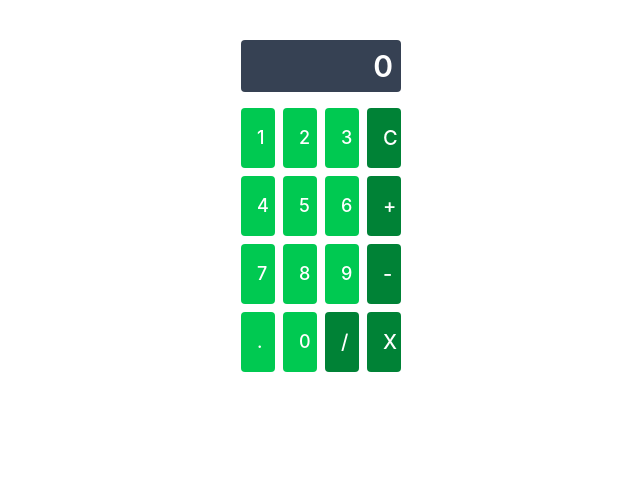
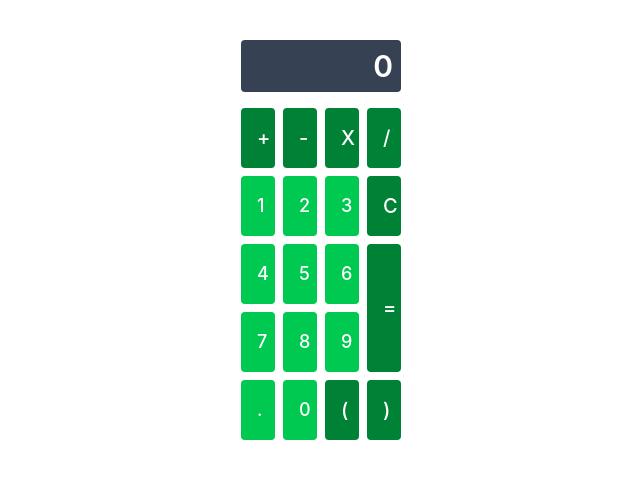
Before and after one commit to jonathan7gb/react-calculator-ts, a React (Vite) app: page / in a window 1280 px wide. Shown: the top 478 px of the page, without its empty margins (319-959 px from the left). Built offline with nearby package versions, Linux system fonts and the light colour scheme.

Commit message:
fix: refactor buttons order and add some validation in calculator

```diff
--- a/package.json
+++ b/package.json
@@ -11,12 +11,14 @@
   },
   "dependencies": {
     "@tailwindcss/vite": "^4.2.1",
+    "mathjs": "^15.1.1",
     "react": "^19.2.0",
     "react-dom": "^19.2.0",
     "tailwindcss": "^4.2.1"
   },
   "devDependencies": {
     "@eslint/js": "^9.39.1",
+    "@types/mathjs": "^9.4.2",
     "@types/node": "^24.10.1",
     "@types/react": "^19.2.7",
     "@types/react-dom": "^19.2.3",
--- a/src/components/button.tsx
+++ b/src/components/button.tsx
@@ -25,5 +25,16 @@ function ButtonOperation({label, onClick}: ButtonProps){
     )
 }
 
+function ButtonCalculate({label, onClick}: ButtonProps){
+    return (
+        <button
+        className="bg-green-700 hover:bg-green-800 rounded p-4 transition text-white font-medium text-xl row-span-2"
+        onClick={onClick}
+        >
+            {label}
+        </button>
+    )
+}
+
 export default ButtonNumber;
-export { ButtonOperation };
+export { ButtonOperation, ButtonCalculate };
--- a/src/components/calculador.tsx
+++ b/src/components/calculador.tsx
@@ -1,16 +1,27 @@
 import { useState } from "react";
 import Display from "./display";
-import ButtonNumber, { ButtonOperation } from "./button";
+import ButtonNumber, { ButtonOperation, ButtonCalculate } from "./button";
+import { evaluate } from 'mathjs';
 
 function Calculator(){
     const [display, setDisplay] = useState<string>("0");
+    const operators: string[] = ["+", "-", "/", "*", ".", "(", ")"]
 
     const handleNumber = (num: string) => {
         setDisplay(display === "0" ? num : display + num);
     }
 
     const handleOperation = (op: string) => {
-        setDisplay(display === "0" ? "0" : display + op)
+        const lastChar = display.trim().slice(-1);
+        if(operators.includes(lastChar)){
+            return;
+        }
+
+        setDisplay(display === "0" ? "0" : display + op);
+    }
+
+    const handleCalculate = (calc: string) =>{
+        setDisplay(String(evaluate(calc).toFixed(3)))
     }
 
     return (
@@ -18,6 +29,10 @@ function Calculator(){
             <Display value={display} />
 
             <div className="grid grid-cols-4 gap-2 w-full">
+                <ButtonOperation label="+" onClick={ () => handleOperation("+")} />
+                <ButtonOperation label="-" onClick={ () => handleOperation("-")} />
+                <ButtonOperation label="X" onClick={ () => handleOperation("*" )} />
+                <ButtonOperation label="/" onClick={ () => handleOperation("/")} />
                 <ButtonNumber label="1" onClick={ () => handleNumber("1")} />
                 <ButtonNumber label="2" onClick={ () => handleNumber("2")} />
                 <ButtonNumber label="3" onClick={ () => handleNumber("3")} />
@@ -25,15 +40,14 @@ function Calculator(){
                 <ButtonNumber label="4" onClick={ () => handleNumber("4")} />
                 <ButtonNumber label="5" onClick={ () => handleNumber("5")} />
                 <ButtonNumber label="6" onClick={ () => handleNumber("6")} />
-                <ButtonOperation label="+" onClick={ () => handleOperation(" + ")} />
+                <ButtonCalculate label="=" onClick={ () => handleCalculate(display)} />
                 <ButtonNumber label="7" onClick={ () => handleNumber("7")} />
                 <ButtonNumber label="8" onClick={ () => handleNumber("8")} />
                 <ButtonNumber label="9" onClick={ () => handleNumber("9")} />
-                <ButtonOperation label="-" onClick={ () => handleOperation(" - ")} />
                 <ButtonNumber label="." onClick={ () => handleNumber(".")} />
                 <ButtonNumber label="0" onClick={ () => handleNumber("0")} />
-                <ButtonOperation label="/" onClick={ () => handleOperation(" / ")} />
-                <ButtonOperation label="X" onClick={ () => handleOperation(" *" )} />
+                <ButtonOperation label="(" onClick={ () => handleOperation("(")} />
+                <ButtonOperation label=")" onClick={ () => handleOperation(")")} />
             </div>
 
         </div>
```
Also changed, not shown: 1 other file (tests, documents, lock files or other folders).
